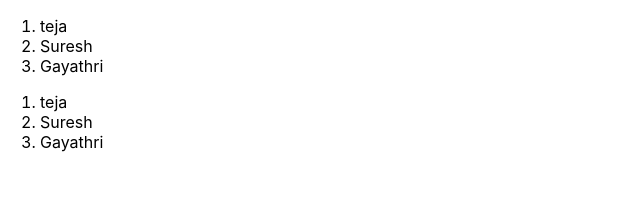
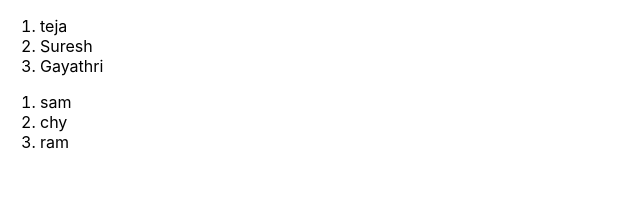
Before and after one commit to tejaanuchuri/contact-app, a React (Create React App) app: page / in a window 1280 px wide. Shown: the top 202 px of the page, without its empty margins (0-640 px from the left). Built offline with nearby package versions, Linux system fonts and the light colour scheme.

Commit message:
"read contacts via props"

```diff
--- a/src/App.js
+++ b/src/App.js
@@ -2,11 +2,7 @@ import React, { Component } from 'react';
 
 class ContactList extends React.Component {
   render() {
-    const people = [
-      { name : "teja" },
-      { name : "Suresh" },
-      { name : "Gayathri" }
-    ]
+    const people = this.props.contacts
 
     return <ol>
       {people.map((person) => (
@@ -19,8 +15,16 @@ class App extends Component {
   render() {
     return (
       <div className="App">
-        <ContactList />
-        <ContactList />
+        <ContactList contacts={[
+            { name : "teja" },
+            { name : "Suresh" },
+            { name : "Gayathri" }
+        ]}/>
+        <ContactList contacts={[
+            { name : "sam" },
+            { name : "chy" },
+            { name : "ram" }
+        ]}/>
       </div>
     );
   }
```
